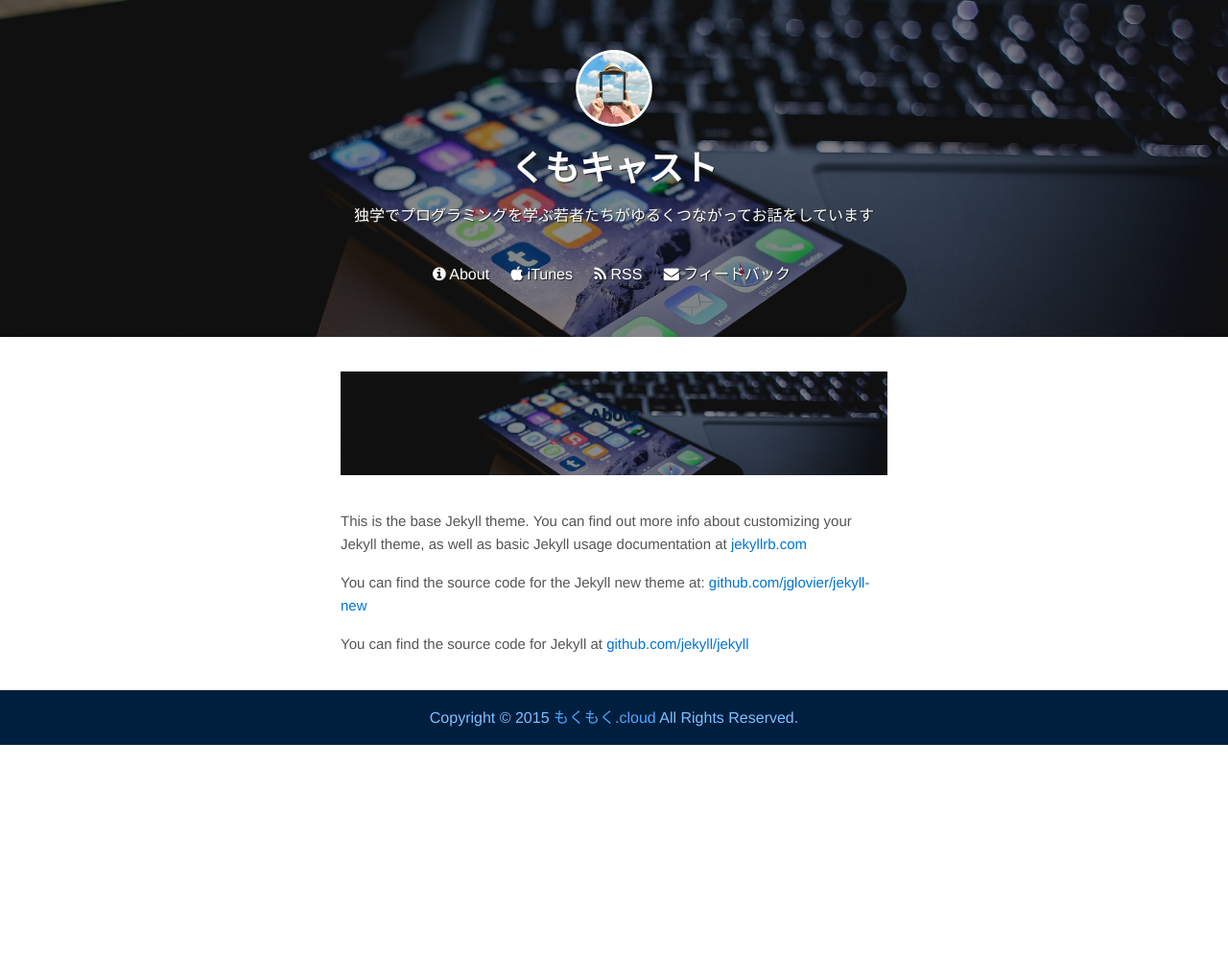
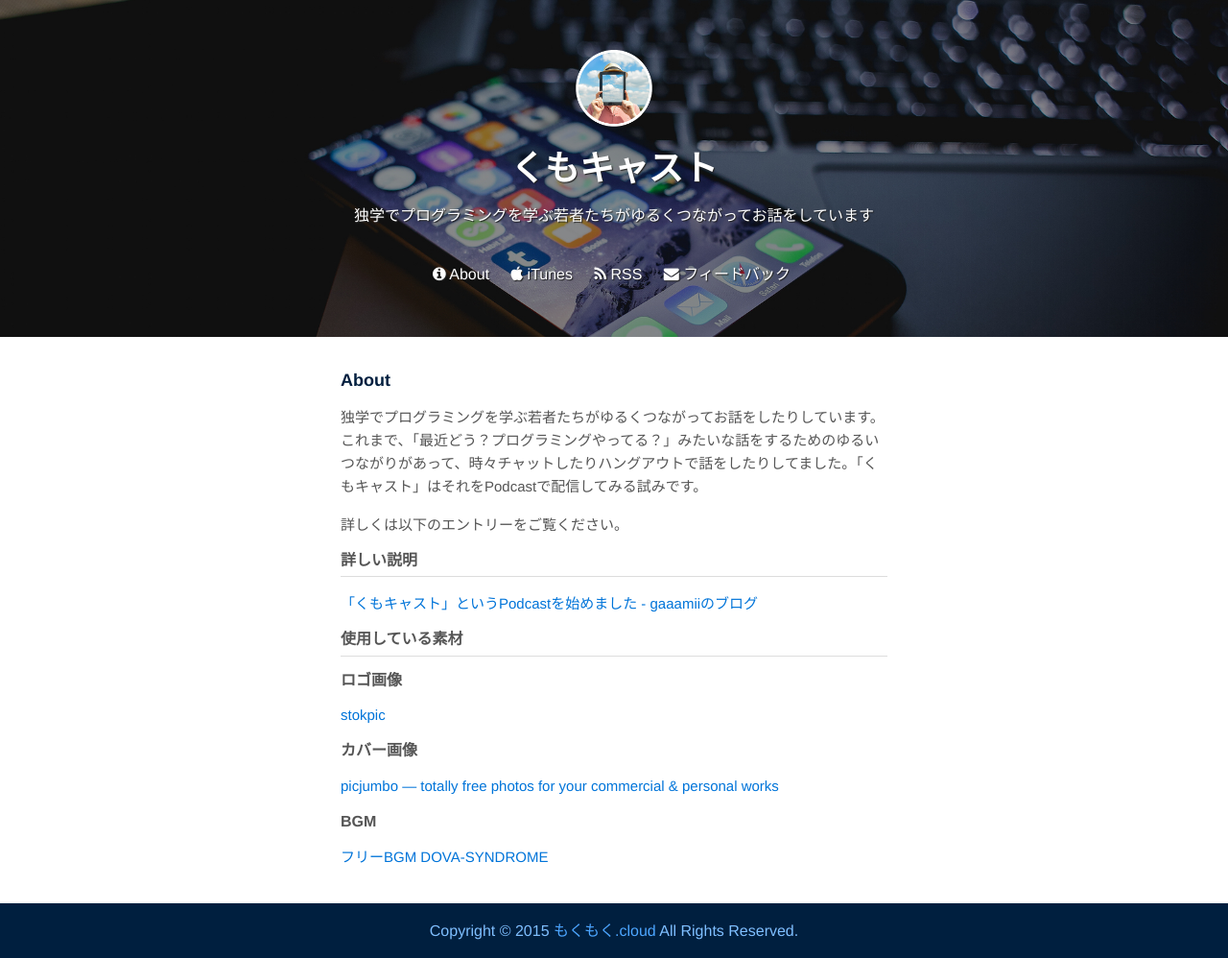
Before and after one commit to kumocast/kumocast.github.io, a Jekyll site: the page built from about.md, in a window 1280 px wide. Shown: the whole page at 96% size. Built offline with Jekyll 4.4.1, drawn with Linux system fonts in a browser that asks for light colours; nearby versions of some CDN libraries; Markdown is read by kramdown in place of the engine named in the settings; before the commit the page ends 900 px from its top, so only the background shows below that.

Commit message:
about ページを追加する

```diff
--- a/_layouts/page.html
+++ b/_layouts/page.html
@@ -3,9 +3,9 @@ layout: default
 ---
 <div class="post">
 
-  <header class="post-header">
+  <div class="post-header">
     <h1 class="post-title">{{ page.title }}</h1>
-  </header>
+  </div>
 
   <article class="post-content">
     {{ content }}
--- /dev/null
+++ b/_sass/_page.scss
@@ -0,0 +1,6 @@
+.post-content {
+  h4 {
+    font-size: 16px;
+    font-weight: bold;
+  }
+}
--- a/about.md
+++ b/about.md
@@ -4,8 +4,24 @@ title: About
 permalink: /about/
 ---
 
-This is the base Jekyll theme. You can find out more info about customizing your Jekyll theme, as well as basic Jekyll usage documentation at [jekyllrb.com](http://jekyllrb.com/)
+独学でプログラミングを学ぶ若者たちがゆるくつながってお話をしたりしています。これまで、「最近どう？プログラミングやってる？」みたいな話をするためのゆるいつながりがあって、時々チャットしたりハングアウトで話をしたりしてました。「くもキャスト」はそれをPodcastで配信してみる試みです。
 
-You can find the source code for the Jekyll new theme at: [github.com/jglovier/jekyll-new](https://github.com/jglovier/jekyll-new)
+詳しくは以下のエントリーをご覧ください。
 
-You can find the source code for Jekyll at [github.com/jekyll/jekyll](https://github.com/jekyll/jekyll)
+### 詳しい説明
+
+[「くもキャスト」というPodcastを始めました - gaaamiiのブログ](http://shgam.hatenadiary.jp/entry/2015/03/31/200000)
+
+### 使用している素材
+
+#### ロゴ画像
+
+[stokpic](http://stokpic.com/project/concept-of-man-holding-ipad-in-front-of-face-with-clouds-and-countryside/)
+
+#### カバー画像
+
+[picjumbo — totally free photos for your commercial & personal works](http://picjumbo.com/iphone-6-connected-to-itunes/)
+
+#### BGM
+
+[フリーBGM DOVA-SYNDROME](http://dova-s.jp/bgm/play146.html)
--- a/css/main.scss
+++ b/css/main.scss
@@ -53,6 +53,7 @@ $lg-margin:        36px;
         "notice",
         "index",
         "post",
+        "page",
         "footer",
         "syntax-highlighting"
 ;
```
